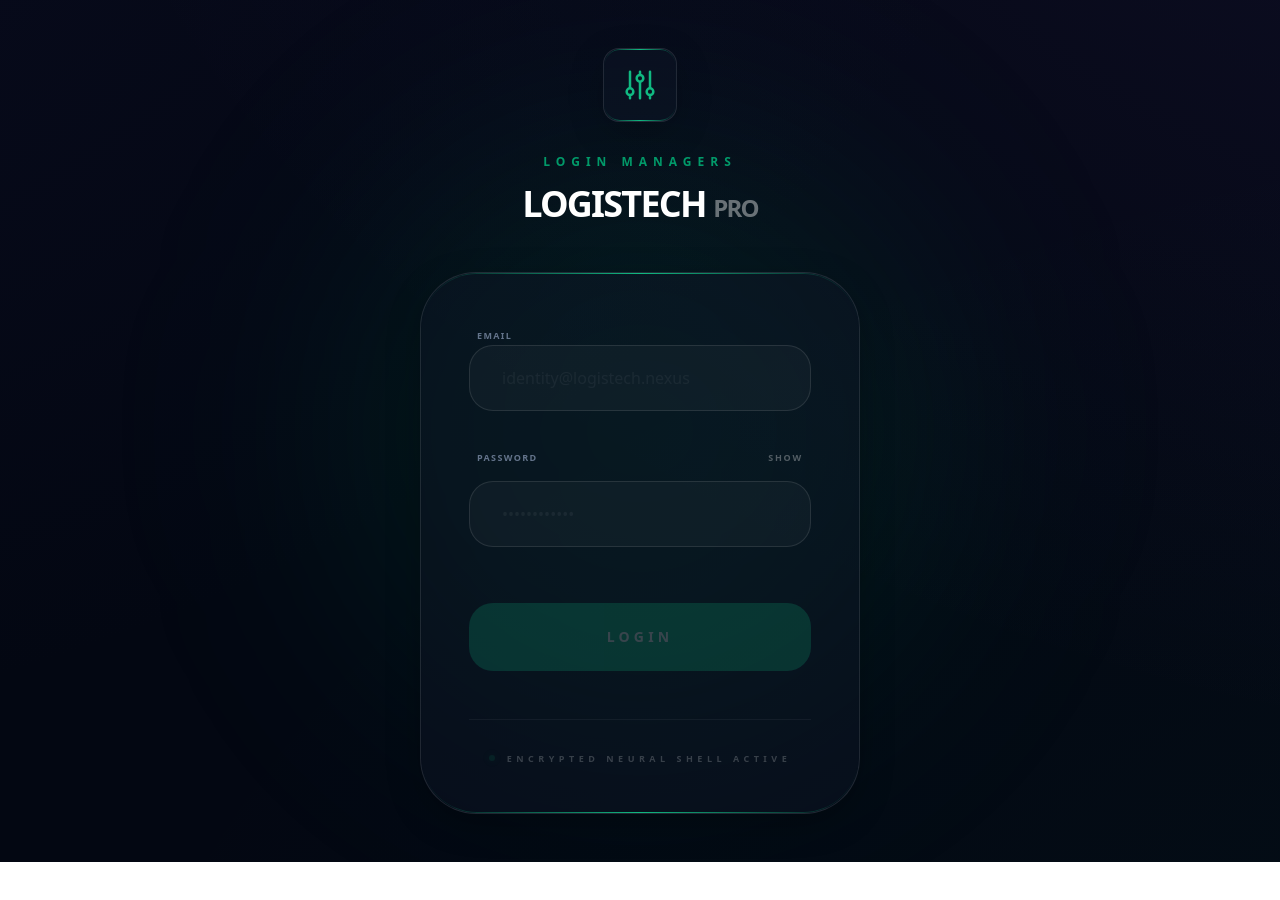
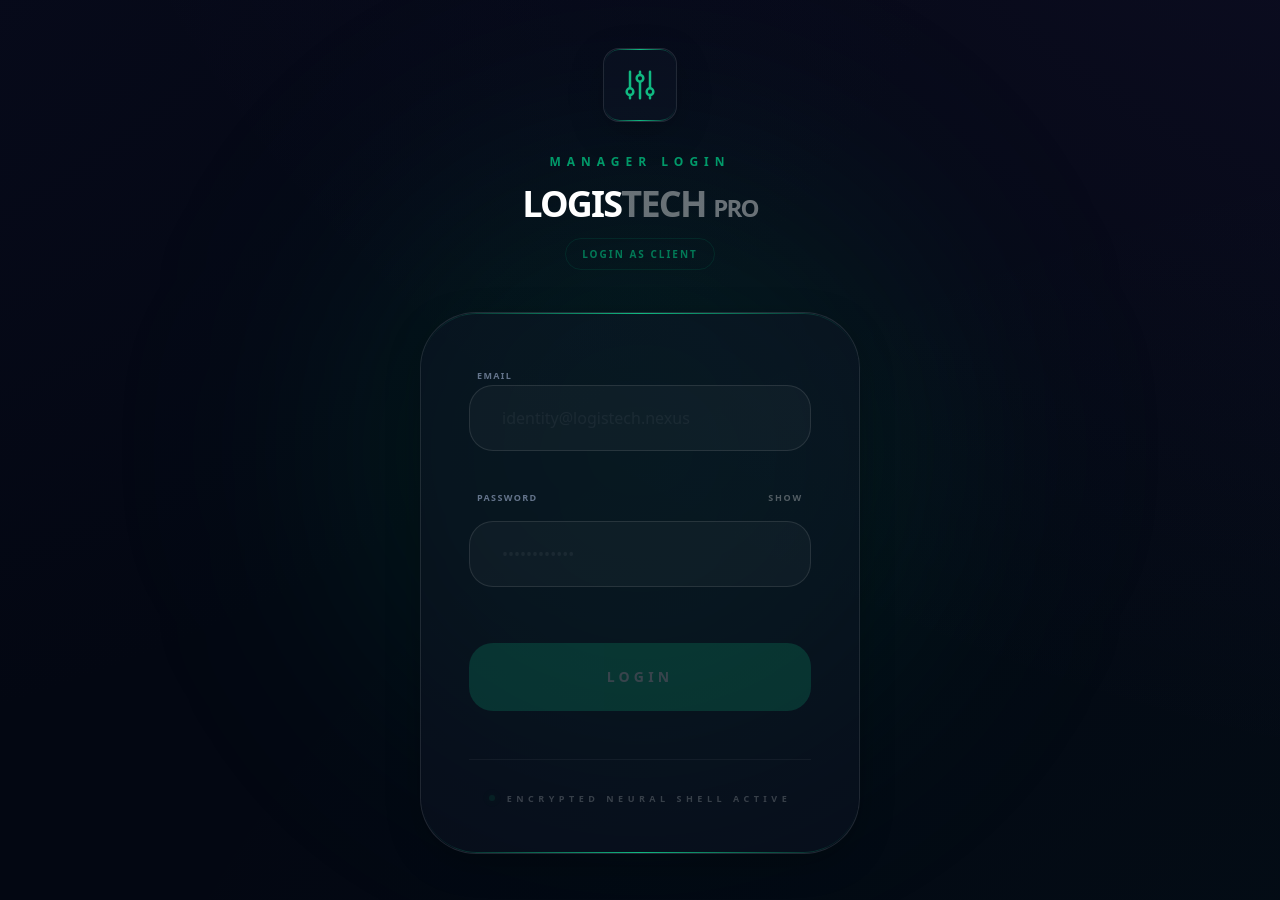
Before and after one commit to Dwizza/LogistechPro-Front, an Angular app: page /management/login in a window 1280 px wide. Before the commit the page ends 862 px from the top, so only its background shows below. Built offline with nearby package versions, Linux system fonts and the light colour scheme.

Commit message:
feat: Add distinct login pages for client and management roles.

```diff
--- a/src/app/pages/auth/client/login/login.component.html
+++ b/src/app/pages/auth/client/login/login.component.html
@@ -16,6 +16,12 @@
       <h1 class="text-xs font-black text-violet-400 uppercase tracking-[0.5em] mb-4">Client Login</h1>
       <h2 class="text-4xl font-black text-white tracking-tighter uppercase leading-none">Logis<span
           class="text-white/40">TECH</span></h2>
+      <div class="mt-4">
+        <a routerLink="/management/login"
+          class="text-[10px] font-black text-violet-400 opacity-60 hover:opacity-100 uppercase tracking-[0.2em] transition-all border border-violet-500/20 px-4 py-2 rounded-full hover:bg-violet-500/5">
+          Login as Manager
+        </a>
+      </div>
     </div>
 
     <!-- Refractive Card -->
@@ -65,7 +71,8 @@
         <p class="text-[9px] text-white/20 font-black uppercase tracking-[0.3em] mb-6">You dont have an account?</p>
         <a routerLink="/client/register" class="inline-flex items-center gap-2 group">
           <span
-            class="text-[10px] font-black text-violet-400 group-hover:text-violet-300 uppercase tracking-[0.2em] transition-colors">Create Account</span>
+            class="text-[10px] font-black text-violet-400 group-hover:text-violet-300 uppercase tracking-[0.2em] transition-colors">Create
+            Account</span>
           <svg class="w-4 h-4 text-violet-400 group-hover:translate-x-1 transition-transform" fill="none"
             stroke="currentColor" viewBox="0 0 24 24">
             <path stroke-linecap="round" stroke-linejoin="round" stroke-width="2" d="M17 8l4 4m0 0l-4 4m4-4H3"></path>
--- a/src/app/pages/auth/management/login/login.component.html
+++ b/src/app/pages/auth/management/login/login.component.html
@@ -13,9 +13,14 @@
             d="M12 6V4m0 2a2 2 0 100 4m0-4a2 2 0 110 4m-6 8a2 2 0 100-4m0 4a2 2 0 110-4m0 4v2m0-6V4m6 6v10m6-2a2 2 0 100-4m0 4a2 2 0 110-4m0 4v2m0-6V4" />
         </svg>
       </div>
-      <h1 class="text-xs font-black text-emerald-500/80 uppercase tracking-[0.5em] mb-4">Login managers</h1>
-      <h2 class="text-4xl font-black text-white tracking-tighter uppercase leading-none">LOGISTECH <span
-          class="text-white/40 text-2xl">PRO</span></h2>
+      <h1 class="text-xs font-black text-emerald-500/80 uppercase tracking-[0.5em] mb-4">manager login</h1>
+      <h2 class="text-4xl font-black text-white tracking-tighter uppercase leading-none">LOGIS<span class="text-white/40">TECH </span> <span class="text-white/40 text-2xl">PRO</span></h2>
+      <div class="mt-4">
+        <a routerLink="/client/login"
+          class="text-[10px] font-black text-emerald-500 opacity-60 hover:opacity-100 uppercase tracking-[0.2em] transition-all border border-emerald-500/20 px-4 py-2 rounded-full hover:bg-emerald-500/5">
+          Login as Client
+        </a>
+      </div>
     </div>
 
     <!-- Refractive Card -->
```
